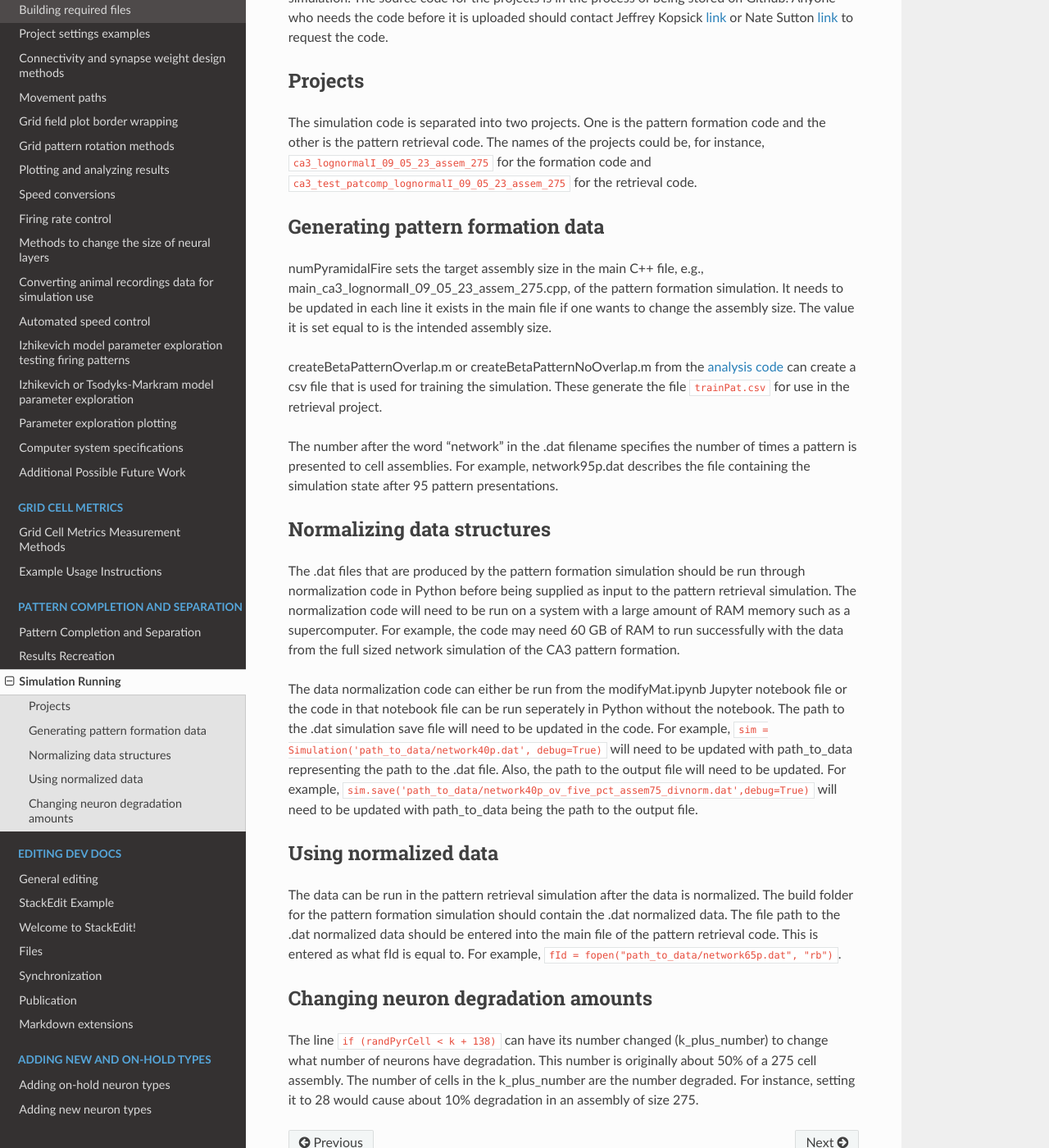
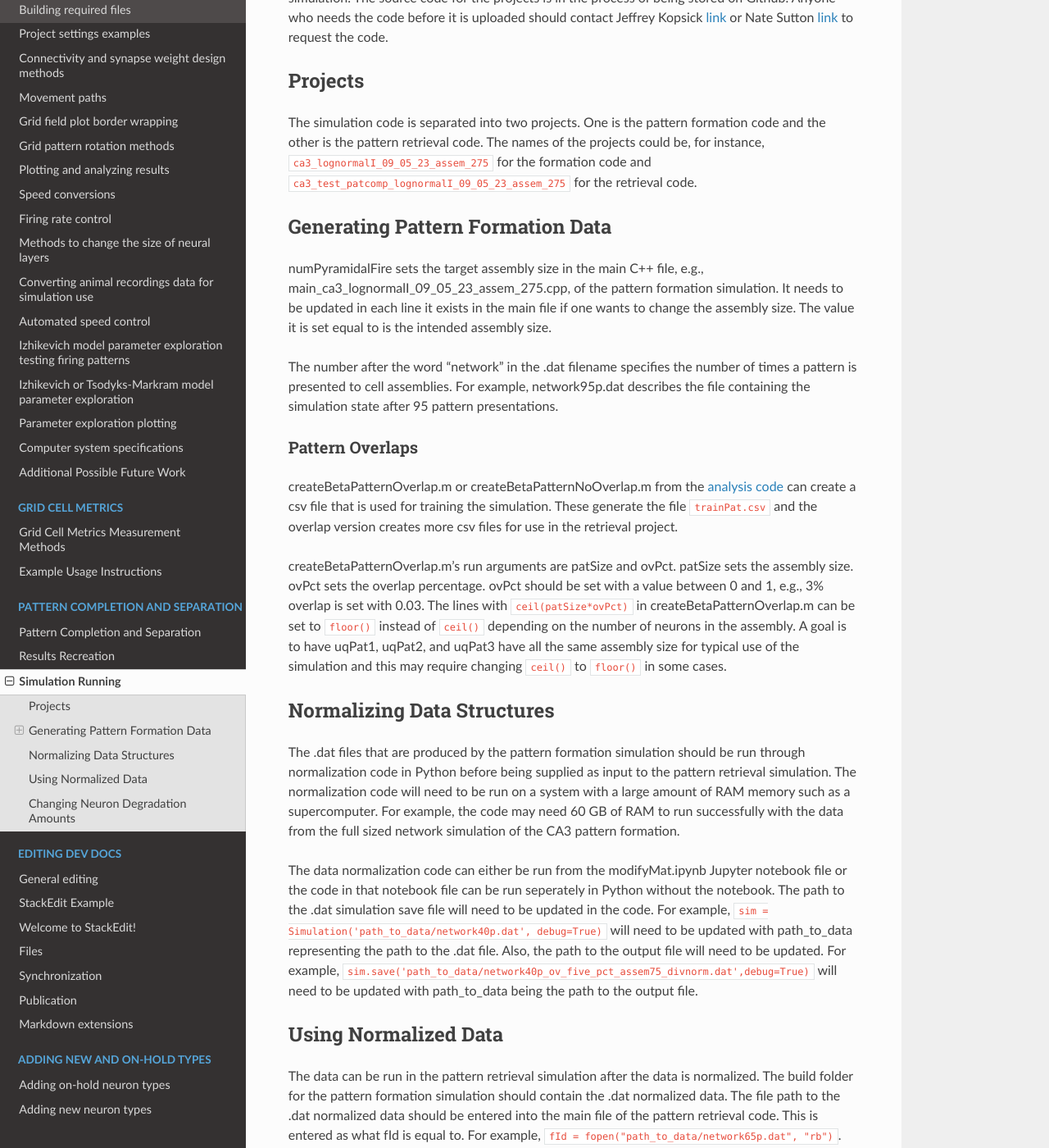
Before and after one commit to Hippocampome-Org/hco_dev_docs, a Sphinx documentation site: the page built from docs/pattern_comp_sep/simulation_run.md, in a window 1280 px wide and 1400 px high, scrolled down 198 px. Shown: the whole window at 82% size. Built offline with Sphinx 7.4.7 and the Read the Docs theme 3.1.0, drawn with Linux system fonts in a browser that asks for light colours; some of the changed text lies outside the part shown.

Commit message:
added more pattern_comp_sep docs

```diff
--- a/docs/pattern_comp_sep/simulation_run.md
+++ b/docs/pattern_comp_sep/simulation_run.md
@@ -7,24 +7,28 @@ This documentation covers methods to use when running the pattern formation and
 
 The simulation code is separated into two projects. One is the pattern formation code and the other is the pattern retrieval code. The names of the projects could be, for instance, `ca3_lognormalI_09_05_23_assem_275` for the formation code and `ca3_test_patcomp_lognormalI_09_05_23_assem_275` for the retrieval code.
 
-## Generating pattern formation data
+## Generating Pattern Formation Data
 
 numPyramidalFire sets the target assembly size in the main C++ file, e.g., main_ca3_lognormalI_09_05_23_assem_275.cpp, of the pattern formation simulation. It needs to be updated in each line it exists in the main file if one wants to change the assembly size. The value it is set equal to is the intended assembly size.
 
-createBetaPatternOverlap.m or createBetaPatternNoOverlap.m from the [analysis code](https://github.com/jkopsick/cell_assembly_formation_retrieval/tree/main/matlab_analysis_visualization_code) can create a csv file that is used for training the simulation. These generate the file `trainPat.csv` for use in the retrieval project.
-
 The number after the word "network" in the .dat filename specifies the number of times a pattern is presented to cell assemblies. For example, network95p.dat describes the file containing the simulation state after 95 pattern presentations.
 
-## Normalizing data structures
+### Pattern Overlaps
+
+createBetaPatternOverlap.m or createBetaPatternNoOverlap.m from the [analysis code](https://github.com/jkopsick/cell_assembly_formation_retrieval/tree/main/matlab_analysis_visualization_code) can create a csv file that is used for training the simulation. These generate the file `trainPat.csv` and the overlap version creates more csv files for use in the retrieval project.
+
+createBetaPatternOverlap.m's run arguments are patSize and ovPct. patSize sets the assembly size. ovPct sets the overlap percentage. ovPct should be set with a value between 0 and 1, e.g., 3% overlap is set with 0.03. The lines with `ceil(patSize*ovPct)` in createBetaPatternOverlap.m can be set to `floor()` instead of `ceil()` depending on the number of neurons in the assembly. A goal is to have uqPat1, uqPat2, and uqPat3 have all the same assembly size for typical use of the simulation and this may require changing `ceil()` to `floor()` in some cases.
+
+## Normalizing Data Structures
 
 The .dat files that are produced by the pattern formation simulation should be run through normalization code in Python before being supplied as input to the pattern retrieval simulation. The normalization code will need to be run on a system with a large amount of RAM memory such as a supercomputer. For example, the code may need 60 GB of RAM to run successfully with the data from the full sized network simulation of the CA3 pattern formation.
 
 The data normalization code can either be run from the modifyMat.ipynb Jupyter notebook file or the code in that notebook file can be run seperately in Python without the notebook. The path to the .dat simulation save file will need to be updated in the code. For example, `sim = Simulation('path_to_data/network40p.dat', debug=True)` will need to be updated with path_to_data representing the path to the .dat file. Also, the path to the output file will need to be updated. For example, `sim.save('path_to_data/network40p_ov_five_pct_assem75_divnorm.dat',debug=True)` will need to be updated with path_to_data being the path to the output file.
 
-## Using normalized data
+## Using Normalized Data
 
 The data can be run in the pattern retrieval simulation after the data is normalized. The build folder for the pattern formation simulation should contain the .dat normalized data. The file path to the .dat normalized data should be entered into the main file of the pattern retrieval code. This is entered as what fId is equal to. For example, `fId = fopen("path_to_data/network65p.dat", "rb")`.
 
-## Changing neuron degradation amounts
+## Changing Neuron Degradation Amounts
 
 The line `if (randPyrCell < k + 138)` can have its number changed (k_plus_number) to change what number of neurons have degradation. This number is originally about 50% of a 275 cell assembly. The number of cells in the k_plus_number are the number degraded. For instance, setting it to 28 would cause about 10% degradation in an assembly of size 275.
```
